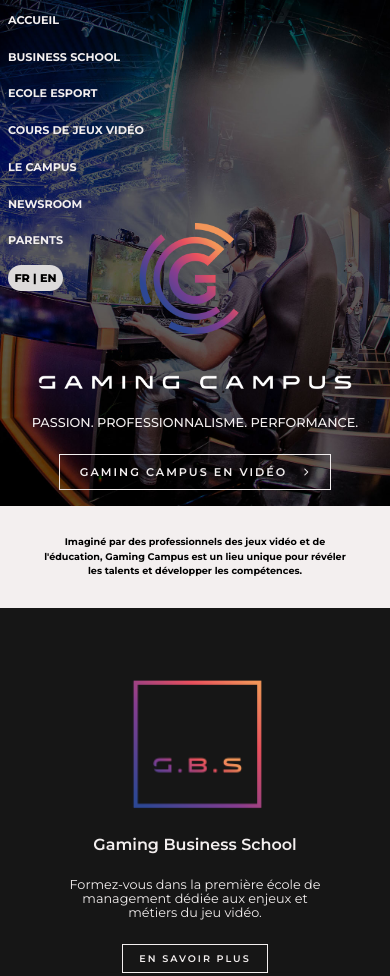
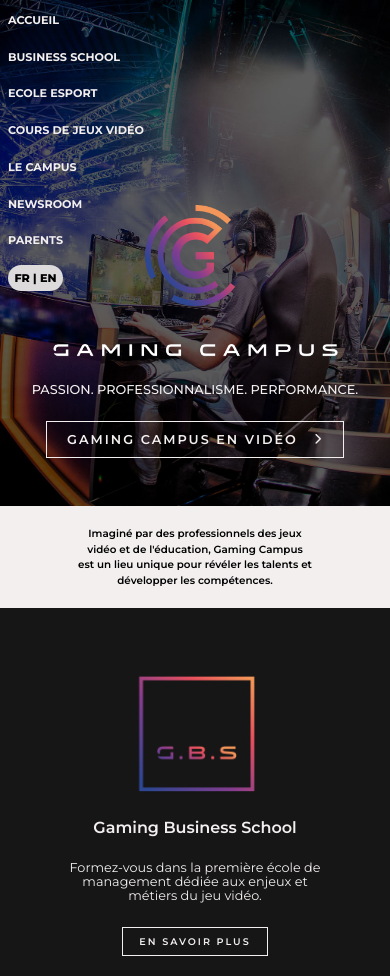
Before and after one commit to ProjetsDevFanny/FormationFS-HTML_CSS_Integration_Gaming_Campus, a plain HTML site: page index.html in a window 390 px wide. Shown: the top 976 px of the page. Drawn offline with Linux system fonts and the light colour scheme; a web font is replaced by a local one.

Commit message:
Ajout captures d'écran desktop et mobile

```diff
--- a/style.css
+++ b/style.css
@@ -31,7 +31,7 @@ a {
 .button-style {
   font-family: "Montserrat", sans-serif;
   text-transform: uppercase;
-  font-size: 0.7rem;
+  font-size: 0.8rem;
   font-weight: 600;
   letter-spacing: 2px;
   background-color: transparent;
@@ -64,12 +64,15 @@ a {
   transition: transform 0.3s ease;
 }
 
+/* Autre méthode pour bouger le chevron à droite:
+i { transform: translateX(5px); } */
+
 .chevron-container:hover {
   transform: translateX(5px);
 }
 
 .fa-chevron-right {
-  font-size: 0.5rem;
+  font-size: 0.7rem;
   /* vertical-align: middle; */
 }
 
@@ -79,7 +82,7 @@ nav {
   display: flex;
   justify-content: space-between;
   align-items: center;
-  max-width: 70vw;
+  /* max-width: 70vw; */
   /* Pour empêcher les élements de trop s'étendre */
   gap: 1rem;
 }
@@ -119,13 +122,22 @@ nav a:hover {
   background: rgb(247, 246, 246);
 }
 
+/* =====================Méthode avec la création d'une div (ligne au dessus du lien a) ====================================*/
+
+/* la nav + le bouton language */
 .nav-link {
   display: flex;
   align-items: center;
   flex-direction: column;
 }
 
-/* =====================Méthode avec la création d'une div au dessus de l'élément====================================*/
+/* La div underline-effect + le lien a  */
+.navbar-link {
+  display: flex;
+  flex-direction: column;
+  margin: 0 1rem;
+}
+
 .underline-effect {
   width: 100%;
   height: 3px;
@@ -134,10 +146,16 @@ nav a:hover {
   transition: background 0.3s ease;
 }
 
+.navbar-link a {
+  font-size: 0.8rem;
+  white-space: nowrap;
+}
+
 .navbar-link:hover .underline-effect {
   background: var(--purple);
   /* devient visible au survol du parent */
 }
+
 
 /*================ Méthode avec la création d'un Before sur un élément "li" ========================================*/
 
@@ -174,14 +192,6 @@ nav a:hover {
     background: transparent;
 }  */
 
-.navbar-link {
-  margin: 0 1rem;
-}
-
-.navbar-link a {
-  font-size: 0.8rem;
-  white-space: nowrap;
-}
 
 /* header */
 
@@ -192,7 +202,7 @@ nav a:hover {
   background-position: center 60%;
   /* centre horizontalement, colle en haut verticalement */
   background-repeat: no-repeat;
-  height: 80vh;
+  height: 90vh;
   display: flex;
   justify-content: center;
   align-items: center;
@@ -203,17 +213,33 @@ nav a:hover {
   flex-direction: column;
   justify-content: center;
   align-items: center;
+  /* padding-top: 6rem; */
   height: 100%;
   gap: 2.5rem;
+  width: 100%;
 }
 
+.logo {
+  display: flex;
+  justify-content: center;
+  align-items: center;
+  width: 90%;
+  margin: 0 auto;
+  /* padding: 1rem 0; */
+}
+
+/* taille logo s'adapte à la largeur de l'écran */
 #logo-gc-home {
-  height: 40vh;
+  height: auto;
+  width: 100%;
+  max-width: 700px;
+  min-width: 300px;
+  object-fit: contain;
 }
 
 .presentation-container h1 {
   color: var(--white);
-  font-size: calc(1.1vw + 0.3rem);
+  font-size: calc(1vw + 0.5rem);
   font-weight: 500;
   text-transform: uppercase;
 }
@@ -229,11 +255,14 @@ nav a:hover {
 }
 
 .intro p {
-  font-size: calc(0.5vw + 0.3rem);
-  font-weight: 700;
+  font-size: calc(0.6vw + 0.5rem);
+  /* Fluidité:  0.6% de la largeur de la fenêtre (viewport width) = Plus l'écran est large, plus cette valeur augmente.
+  + lisibilité minimale: 0.3rem = Valeur fixe ajoutée pour éviter que le texte soit trop petit. */
+  font-weight: 550;
   line-height: 1.5;
   text-align: center;
-  width: 50%;
+  width: 60%;
+  padding: 1rem 0;
 }
 
 /* main, section: activities */
@@ -402,10 +431,29 @@ nav a:hover {
   height: auto;
 }
 
+.event-part h4 {
+  font-size: 1rem;
+  font-weight: 600;
+}
+
 .event-part p {
   font-size: 0.8rem;
-  font-weight: 600;
+  font-weight: 500;
 }
+/* Autre méthode pour mettre les 3 éléments en bas (inscription, suite1, suite2):
+.links (= inscription, suite1, suite2) {
+text-align: left;
+position: absolute;
+bottom: 0;
+
+> Les parents doivent être positionnés en relative et ils doivent avoir la même hauteur.
+ */
+
+ /* A savoir : pour pointer toutes les 1ères div d'un parent:
+ .parent-element > div { }
+ uniquement la 1ère div : .parent-element > div:first-child { }
+ */
+
 
 /* footer */
 
@@ -429,9 +477,9 @@ nav a:hover {
   justify-content: center;
   align-items: flex-start;
   gap: 5rem;
-  width: 60%;
-  max-width: 1200px;
-  margin: 0 auto;
+  /* width: 60%; */
+  max-width: 1200px; /* pour éviter que les éléments s'étendent trop */
+  margin: 0 auto; /* pour centrer horizontalement */
   padding: 0 5rem;
   flex-wrap: wrap;
 }
@@ -535,6 +583,7 @@ nav a:hover {
   width: 980px;
   margin: 0 auto;
   border-top: 1px solid rgb(222, 221, 221);
+  /* OU faire un ::before en position absolute (ou  ::after à la div précédente) */
   padding-top: 2rem;
 }
 
@@ -630,7 +679,7 @@ nav a:hover {
 
 /* ========================== Médias queries ========================== */
 
-@media (max-width: 1530px) {
+@media (max-width: 1200px) {
   nav {
     max-width: 100%;
   }
@@ -663,6 +712,8 @@ nav a:hover {
     align-items: center;
   }
 }
+
+
 
 @media (max-width: 1095px) {
   .nav-link {
@@ -737,23 +788,6 @@ nav a:hover {
     font-size: 0.7rem;
   }
 
-  #logo-gc-home {
-    height: 30vh;
-  }
-
-  .presentation-container h1 {
-    font-size: 1.5rem;
-  }
-
-  .intro {
-    height: 10vh;
-  }
-
-  .intro p {
-    font-size: 0.9rem;
-    width: 80%;
-  }
-
   .events {
     padding: 2rem 0;
     column-gap: 3rem;
@@ -785,9 +819,9 @@ nav a:hover {
     margin: 0;
   }
 
-  .intro p {
-    width: 80%;
-  }
+  /* #logo-gc-home {
+    height: 35vh;
+  } */
 
   .footer-main {
     padding: 2rem 0;
@@ -890,7 +924,7 @@ nav a:hover {
   }
 
   .events {
-    height: 280vh;
+    max-height: 280vh;
   }
 
   .event-part {
@@ -902,6 +936,12 @@ nav a:hover {
     font-size: 1.5rem;
   }
 }
+
+/* @media (max-width: 660px) {
+  #logo-gc-home {
+    height: 25vh;
+  }
+} */
 
 @media (max-width: 600px) {
   .activities {
@@ -927,15 +967,31 @@ nav a:hover {
   }
 
   .activity-part img {
-    width: 70vw;
+    max-width: 70vw;
   }
 
   .activity-part {
     width: 70vw;
   }
 
+  .events {
+    height: 250vh;
+  }
+
+  /* essai avec des tailles de grid fixées
+  .events {
+    /* grid-template-rows: 70px 40px 500px 30px 500px 3vh 500px 30px; Hauteurs des lignes */
+    /* grid-template-rows: 20vh 10vh 60vh 3vh 60vh 3vh 60vh 3vh;
+    gap: 1rem;
+    height: 240vh;
+  } */
+
   .event-part h4 {
     font-size: 1.2rem;
+  }
+
+  .link-right {
+    padding: 0;
   }
 
   .partners-logos ul {
@@ -944,12 +1000,12 @@ nav a:hover {
 }
 
 @media (max-width: 500px) {
-  #logo-gc-home {
-    height: 30vh;
+  .presentation-container h1 {
+    font-size: 1rem;
   }
 
-  .presentation-container h1 {
-    font-size: 1rem;
+  .events {
+    height: 240vh;
   }
 }
 
@@ -958,30 +1014,19 @@ nav a:hover {
   .presentation {
     position: relative;
     height: 60vh;
-    padding-bottom: 1rem;
+    width: 100vw;
+    padding-bottom: 3rem;
   }
 
-.presentation-container {
-  justify-content: flex-end;
-  gap: 1.5rem;
-}
-
-  #logo-gc-home {
-    height: 20vh;
+  .presentation-container {
+    justify-content: flex-end;
+    gap: 1.5rem;
   }
 
   .presentation-container h1 {
+    text-align: center;
     font-size: 0.8rem;
   }
-
-  .intro p {
-    font-size: 0.6rem;
-  }
-
-  .events {
-    gap: 0.5rem;
-    padding: 2rem 30px;
-    }
 
   .news-left {
     width: 100%;
@@ -990,10 +1035,6 @@ nav a:hover {
 
   .news-right {
     align-items: center;
-    }
-
-  .link-right {
-    padding: 2rem 0 1rem 0;
   }
 
   .chevron-container {
```
Also changed, not shown: 5 other files.
